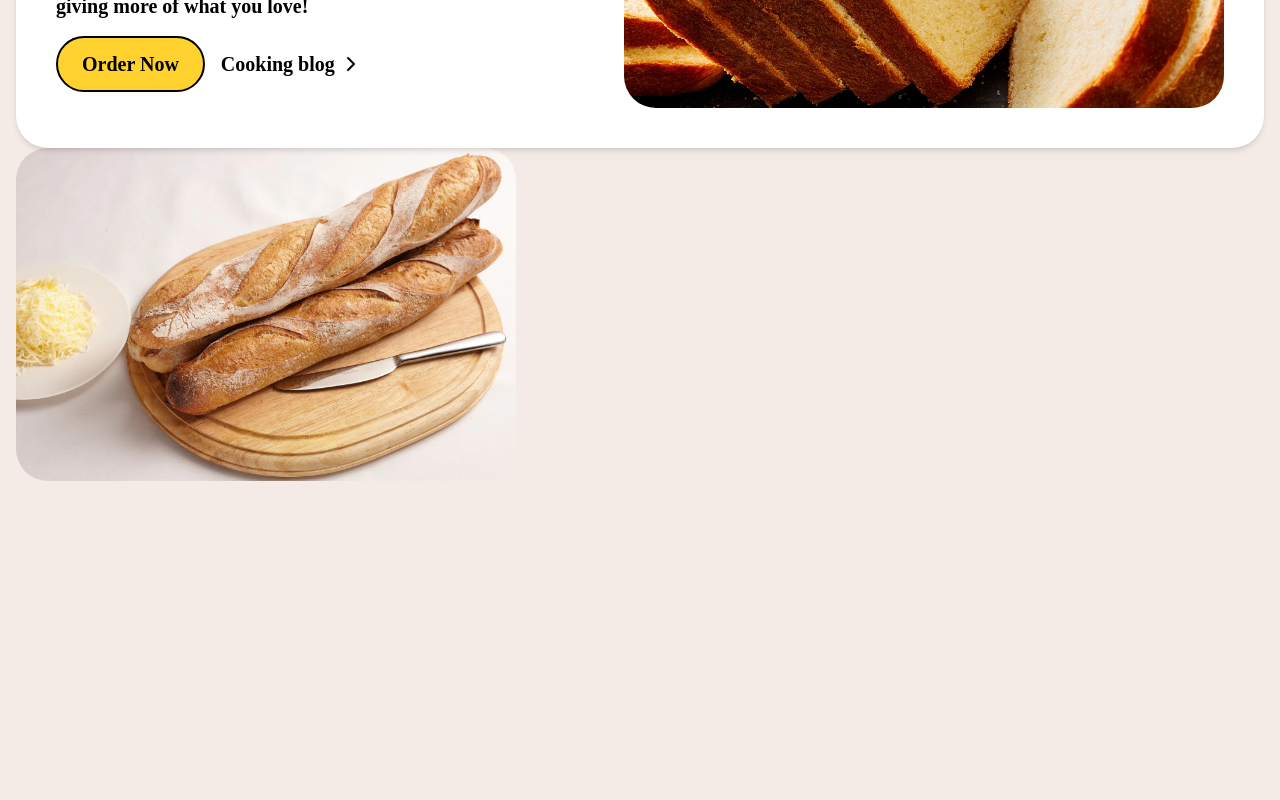
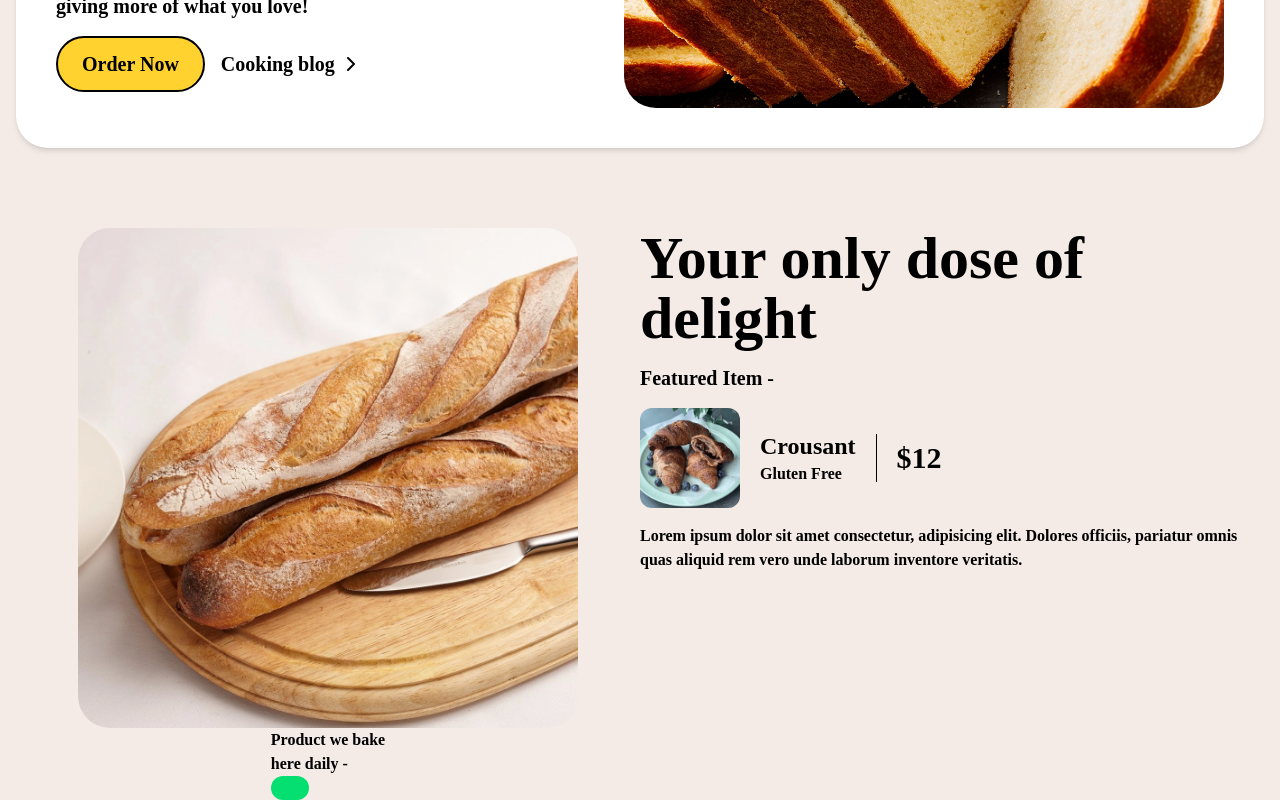
Before and after one commit to muhammadamin16/bakeU, a Next.js app: page / in a window 1280 px wide. Shown: the part 392-1192 px from the top of the page. Before the commit the page ends 1040 px from the top, so only its background shows below. Built offline with nearby package versions, Linux system fonts and the light colour scheme; a web font is replaced by a local one.

Commit message:
added topProducts

```diff
--- a/components/ui/TopProducts.tsx
+++ b/components/ui/TopProducts.tsx
@@ -1,8 +1,40 @@
 export default function TopProducts() {
   return (
-    <div>
-      <div className="w-[500px] h-[500px] object-cover ">
-        <img src="/images/baget.webp" className="rounded-4xl" alt="img" />
+    <div className="grid grid-cols-1 md:grid-cols-2 justify-items-center mt-20">
+      <div className="w-[500px] h-[500px]">
+        <img
+          src="/images/baget.webp"
+          className="w-full h-full rounded-4xl object-cover"
+          alt="img"
+        />
+      </div>
+      <div className="flex flex-col gap-4">
+        <h1 className="text-6xl">Your only dose of delight</h1>
+        <p className="text-xl">Featured Item -</p>
+        <div className="flex items-center gap-5">
+          <div className="w-[100px] h-[100px]">
+            <img src="/images/crousant.png" className="rounded-xl" alt="img" />
+          </div>
+          <div>
+            <h1 className="text-2xl">Crousant</h1>
+            <p>Gluten Free</p>
+          </div>
+          <div className="h-12 w-px bg-black" />
+          <p className="text-3xl">$12</p>
+        </div>
+        <p>
+          Lorem ipsum dolor sit amet consectetur, adipisicing elit. Dolores
+          officiis, pariatur omnis quas aliquid rem vero unde laborum inventore
+          veritatis.
+        </p>
+      </div>
+      <div>
+        <h1>
+          Product we bake <br /> here daily -
+        </h1>
+        <div className="grid grid-cols-2 md:grid-cols-3">
+          <span className="rounded-full px-4 py-3 bg-green-400"></span>
+        </div>
       </div>
     </div>
   );
```
Also changed, not shown: public/images/crousant.png (added).
